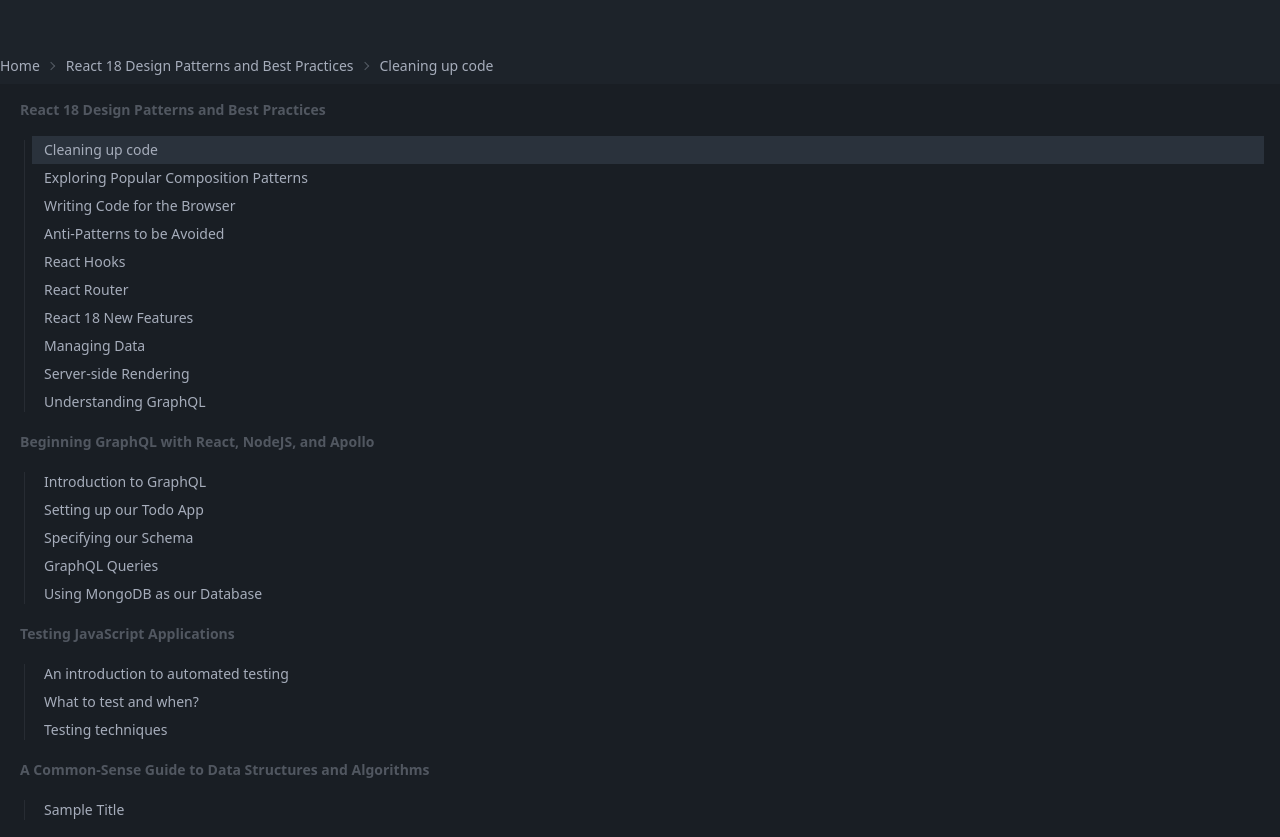
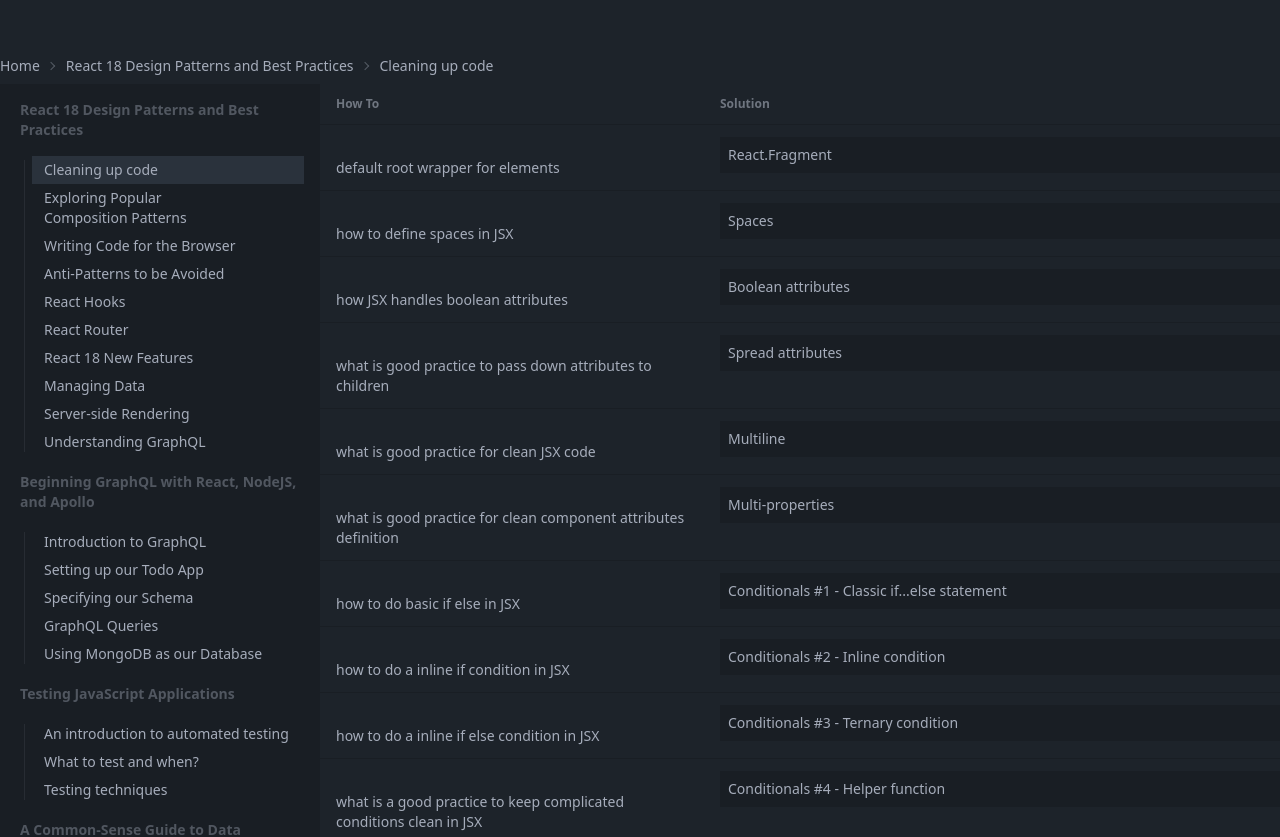
Before and after one commit to rlynjb/reinotes, a Next.js app: page /react_18_design_patterns_and_best_practices/react-c3 in a window 1280 px wide. Shown: the top 837 px of the page. Built offline with nearby package versions, Linux system fonts and the light colour scheme.

Commit message:
fix build and missing style classnames

```diff
--- a/src/app/page.tsx
+++ b/src/app/page.tsx
@@ -38,7 +38,7 @@
   useEffect(() => {
     // redirect to first item in notesNav
     router.push(`/${initialSelected.bookId}/${initialSelected.id}`)
-  }, [])
+  }, [initialSelected, router])
 
 
   const pathItems = [
--- a/src/layouts/MainLayout.tsx
+++ b/src/layouts/MainLayout.tsx
@@ -13,15 +13,14 @@
 export const MainLayout = ({ children }: any) => {
   const router = useRouter()
   const params = useParams()
-  const initialSelected = Object.values(notesNav)[0][0] // get first item in an object
+
+  const findBook = notesNav[params.book as string]
+  const findChapter = findBook?.find((item: any) => item.id === params.chapter)
 
   const gotoItem = (item: any) => {
     // [book]/[chapter]
     router.push(`/${item.bookId}/${item.id}`)
   }
-
-  const findBook = notesNav[params.book as string]
-  const findChapter = findBook?.find((item: any) => item.id === params.chapter)
 
 
   return (
--- a/src/ui/Editor/Editor.tsx
+++ b/src/ui/Editor/Editor.tsx
@@ -22,7 +22,7 @@
   useEffect(() => {
     console.log('note--- ')
     console.log(value)
-  }, [defaultValue])
+  }, [value])
 
   // Editor ref
   const quill = useRef() as any;
--- a/tailwind.config.ts
+++ b/tailwind.config.ts
@@ -9,6 +9,14 @@
     "./src/features/**/*.{js,ts,jsx,tsx,mdx}",
     "./src/ui/**/*.{js,ts,jsx,tsx,mdx}",
     "./src/utils/**/*.{js,ts,jsx,tsx,mdx}",
+  ],
+  safelist: [
+    {pattern: /bg-./},
+    {pattern: /text-./},
+    {pattern: /border-./},
+    {pattern: /grid-./},
+    {pattern: /col-span-./},
+    {pattern: /grid/},
   ],
   theme: {
     extend: {
```
